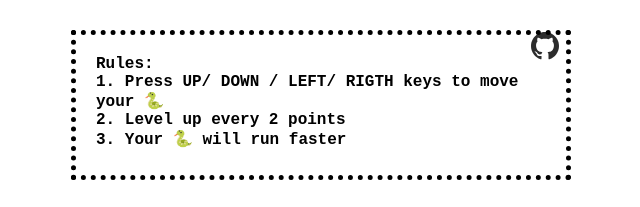
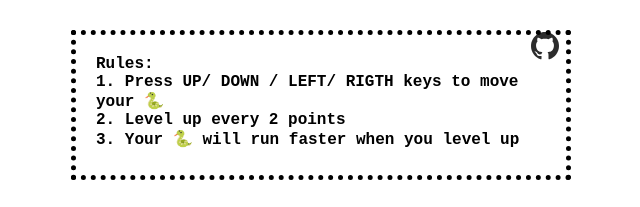
Before and after one commit to jiayingtam/GreedySnake, a website built with webpack: page src/index.html in a window 1280 px wide. Shown: the top 207 px of the page, without its empty margins (319-959 px from the left). Built offline with nearby package versions, Linux system fonts and the light colour scheme.

Commit message:
modified rules

```diff
--- a/src/index.html
+++ b/src/index.html
@@ -17,7 +17,7 @@
         ></path></svg
     ></a>
     <!-- 游戏提示 -->
-    <div class="rules">Rules:<br />1. Press UP/ DOWN / LEFT/ RIGTH keys to move your 🐍 <br />2. Level up every 2 points <br />3. Your 🐍 will run faster</div>
+    <div class="rules">Rules:<br />1. Press UP/ DOWN / LEFT/ RIGTH keys to move your 🐍 <br />2. Level up every 2 points <br />3. Your 🐍 will run faster when you level up</div>
 
     <!-- 创建游戏容器 -->
     <div class="main">
```
Also changed, not shown: public/index.html (+1 -1 lines).
